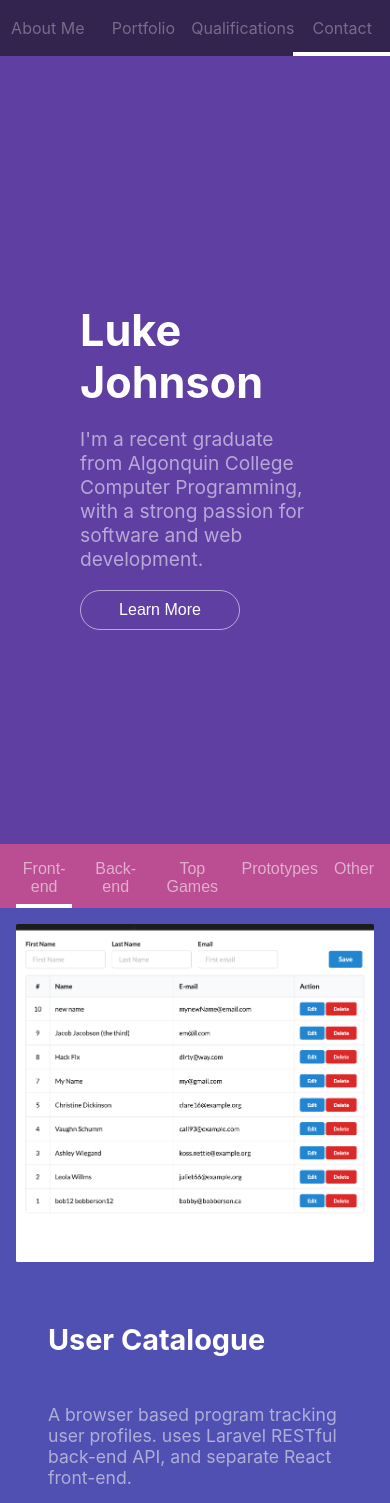
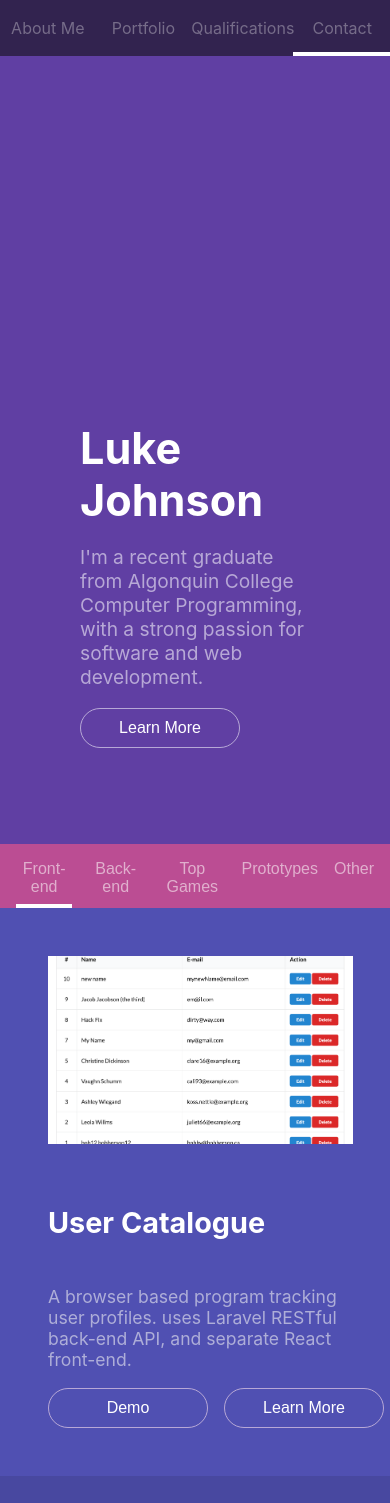
Before and after one commit to tjjoris/luke-j-react, a React (Vite) app: page / in a window 390 px wide. Shown: the top 1503 px of the page. Built offline with nearby package versions, Linux system fonts and the light colour scheme.

Commit message:
various css improvements to portfolio and about-me.

```diff
--- a/src/assets/css/about-me.css
+++ b/src/assets/css/about-me.css
@@ -1,9 +1,9 @@
 .about-me {
     background-color: rgb(96, 63, 163);
     margin: 0;
-    padding: 19rem 5rem 5rem 5rem;
+    padding: 50dvh 5rem 5rem 5rem;
     box-sizing: border-box;
-    height: 100dvh;
+    min-height: 100dvh;
 }
 
 .about-me h1 {
@@ -16,13 +16,3 @@
     color: rgb(183, 168, 214);
     font-size: 1.2rem;
 }
-
-@media (max-height: 300px) {
-	.about-me {
-		background-color: rgb(96, 63, 163);
-    		margin: 0;
-    		box-sizing: border-box;
-    		height: 100dvh;
-		padding: 5rem;
-	}
-}
--- a/src/assets/css/portfolio.css
+++ b/src/assets/css/portfolio.css
@@ -3,6 +3,7 @@
     flex-direction: column;
     scroll-margin-top: 3.5rem;
 }
+
 
 .portfolio h3 {
     color: white;
@@ -20,6 +21,7 @@
     height: 40dvh;
     overflow: hidden;
     padding: 1rem;
+    border: 100 px;
 }
 
 .project-info {
@@ -35,17 +37,19 @@
 }
 
 .project-image {
-    width: 40dvw;
-    height: 100%;
 	object-fit: cover;
 	object-position: center;
 	flex-shrink: 0;
 	display: block;
 	border-radius: 0.1rem;
+	width: 50dvw;
+	height: 30.9dvw;
+	width: 305px;
+	height:188px;
+	padding: 2rem;
 }
 
 @media (max-width: 768px) {
-
 
 	.project {
 		flex-direction: column;
@@ -54,7 +58,13 @@
     }
 
 	.project-image {
-        width: 100%;
-        height: 40dvh;
+		width: 90dvw;
+		height: 55.6dvw;
+		max-width:305px;
+		max-height:188px;
+		width: 305px;
+		height: 188px;
+		padding: 2rem 2rem 0rem 2rem ;
 	}
+
 }
```
Lines whose indentation alone changed are shown as unchanged.
